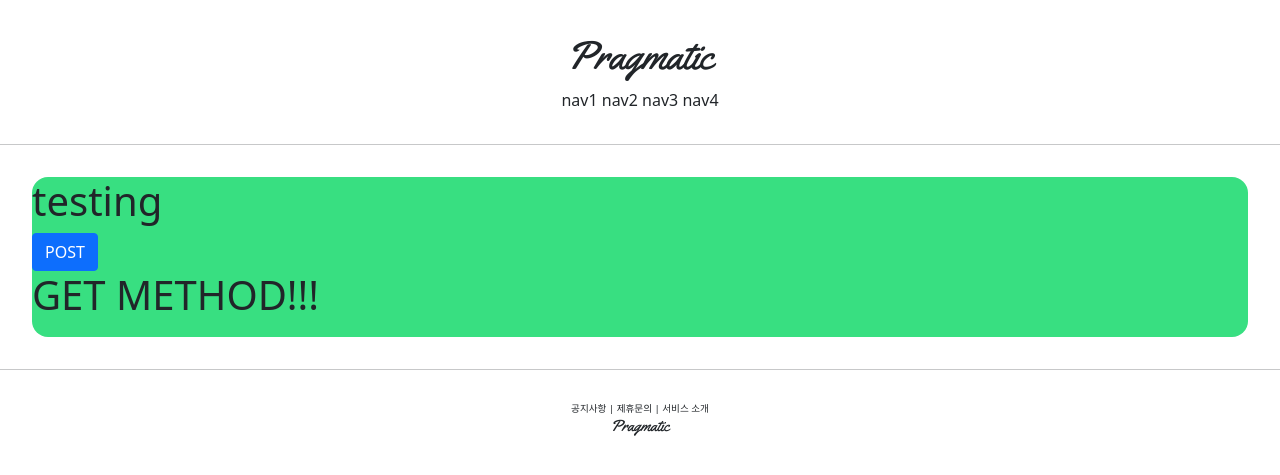
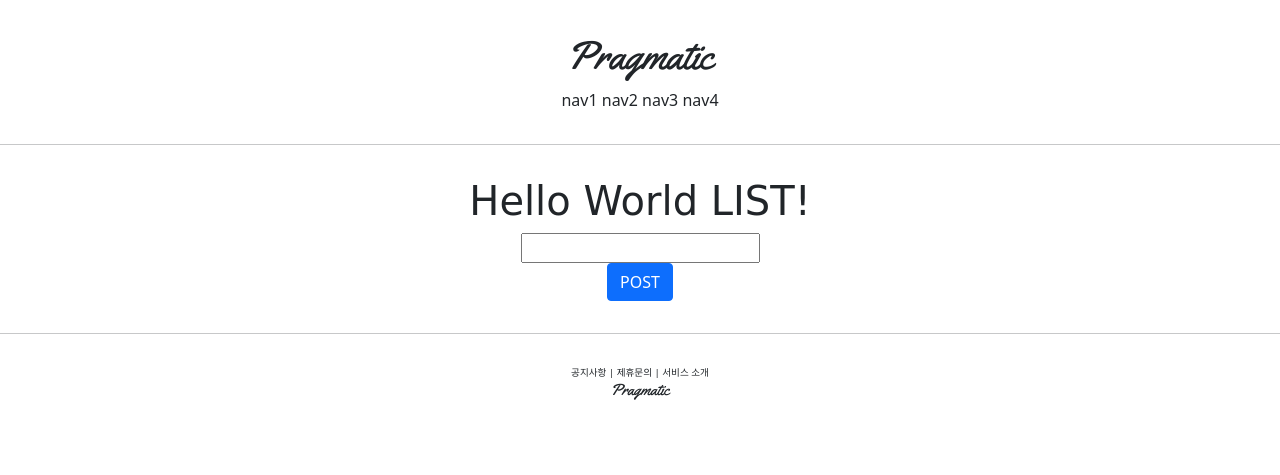
Before and after one commit to SunghyunLim/pragmatic, a Django app: page /account/hello_world/ in a window 1280 px wide. Shown: the top 475 px of the page. Run offline with Django 3.2, Linux system fonts and the light colour scheme.

Commit message:
django course 17 commit

```diff
--- a/accountapp/templates/accountapp/hello_world.html
+++ b/accountapp/templates/accountapp/hello_world.html
@@ -2,17 +2,22 @@
 
 {% block content %}
 
-    <div style="height: 10rem; background-color: #38df81; border-radius: 1rem; margin: 2rem;">
-        <h1>
-            testing
+    <div style="border-radius: 1rem; margin: 2rem; text-align: center;">
+        <h1 style="font-family: 'lobster', cursive;">
+            Hello World LIST!
         </h1>
 
         <form action="/account/hello_world/" method="post">
             {% csrf_token %}
+            <div>
+                <input type="text" name="hello_world_input">
+            </div>
             <input type="submit" class="btn btn-primary" value="POST">
         </form>
+        {% if hello_world_output %}
         <h1>
-            {{ text }}
+            {{ hello_world_output.text }}
         </h1>
+        {% endif %}
     </div>
 {% endblock %}
--- a/accountapp/views.py
+++ b/accountapp/views.py
@@ -2,11 +2,18 @@ from django.http import HttpResponse
 from django.shortcuts import render
 
 # Create your views here.
+from accountapp.models import HelloWorld
 
 
 def hello_world(request):
 
-    if request.method == "POST" :
-        return render(request, 'accountapp/hello_world.html', context={'text': 'POST METHOD!!!'})
+    if request.method == "POST":
+        temp = request.POST.get('hello_world_input')
+
+        new_hello_world = HelloWorld()
+        new_hello_world.text = temp
+        new_hello_world.save()
+
+        return render(request, 'accountapp/hello_world.html', context={'hello_world_output': new_hello_world})
     else:
         return render(request, 'accountapp/hello_world.html', context={'text': 'GET METHOD!!!'})
```
